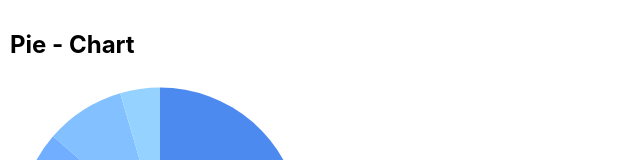
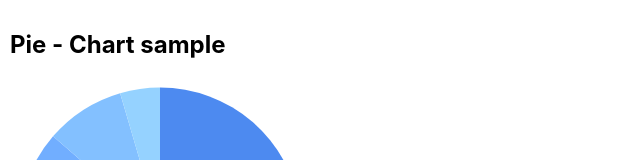
Before and after one commit to kaansey/svg-charts-react, a React (Create React App) app in the folder example/: page / in a window 1280 px wide. Shown: the top 160 px of the page, without its empty margins (0-640 px from the left). Built offline with nearby package versions, Linux system fonts and the light colour scheme; the HTML template or start-up script is replaced by a standard one.

Commit message:
testing auto deployment

```diff
--- a/example/src/App.tsx
+++ b/example/src/App.tsx
@@ -22,7 +22,7 @@ class App extends Component {
     return (
       <div>
         <PieChartWrapper>
-          <h2>Pie - Chart</h2>
+          <h2>Pie - Chart sample</h2>
           <PieChart
             data={data}
             onPieHover={(data, index, event) => {
```
